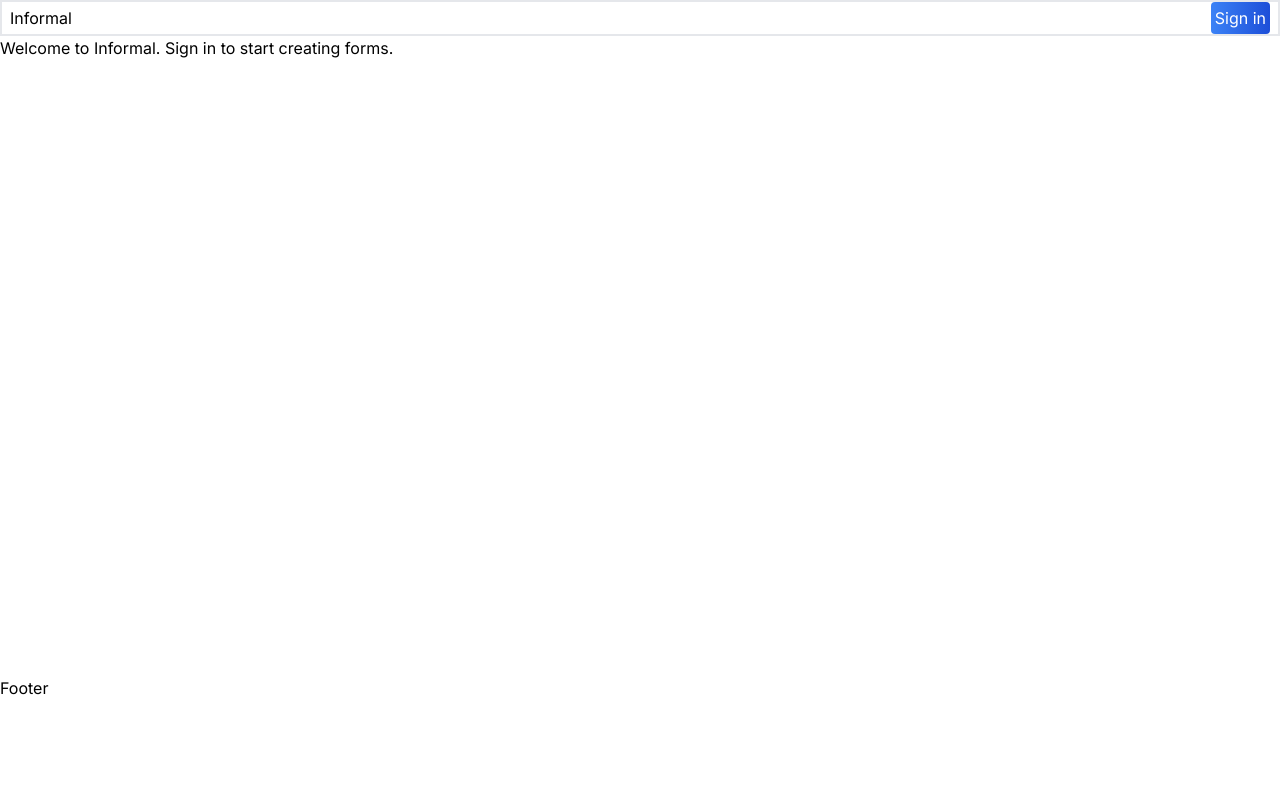
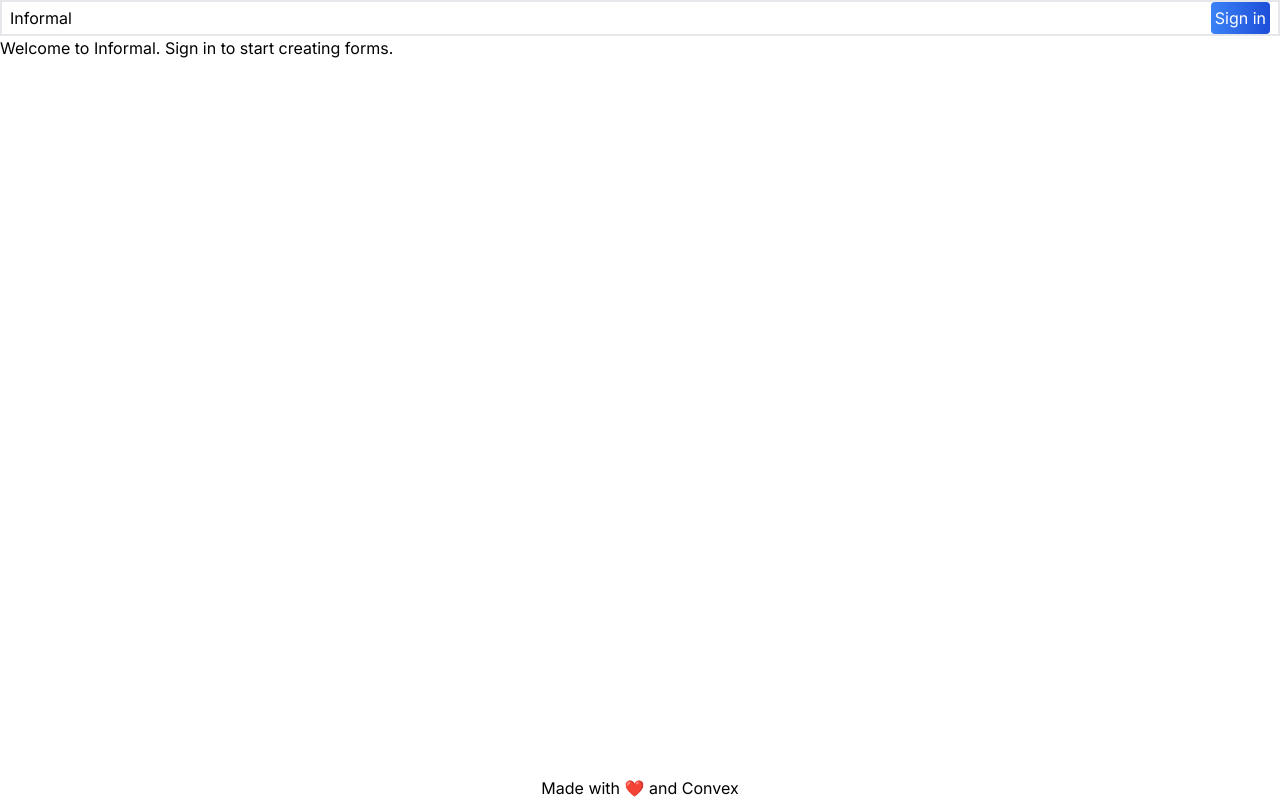
Before and after one commit to pashabitz/informal, a Next.js app: page / in a window 1280 px wide. Built offline with nearby package versions, Linux system fonts and the light colour scheme; no server answers.

Commit message:
Layout organization

```diff
--- /dev/null
+++ b/src/app/Header.tsx
@@ -0,0 +1,20 @@
+"use client";
+import { SignInButton, UserButton } from "@clerk/clerk-react";
+import { Authenticated, Unauthenticated, useQuery } from "convex/react";
+
+export default function Header() {
+
+  return (
+      <header className="border-2 border-blue flex justify-between items-center">
+        <h1 className="ml-2">Informal</h1>
+        <div className="inline-block mr-2">
+          <Unauthenticated>
+            <SignInButton/>
+          </Unauthenticated>
+          <Authenticated>
+            <UserButton />
+          </Authenticated>
+        </div>
+      </header>
+    );
+}
--- a/src/app/UserForms.tsx
+++ b/src/app/UserForms.tsx
@@ -15,7 +15,7 @@ export default function UserForms() {
         <tbody>
         {forms.map((form) => (
             <tr key={form._id}>
-                <td>{form._id}</td>
+                <td><a href={`/edit-form/${form._id}`}>{form._id}</a></td>
             </tr>
         ))}
         </tbody>
--- a/src/app/edit-form/[id].tsx
+++ /dev/null
@@ -1,8 +0,0 @@
-import { useRouter } from 'next/router'
-
-export default function Post() {
-  const router = useRouter()
-  const { id } = router.query
-
-  return <p>Form: {id}</p>
-}
--- /dev/null
+++ b/src/app/edit-form/[id]/page.tsx
@@ -0,0 +1,6 @@
+"use client";
+import { useRouter } from 'next/router'
+
+export default function Page({ params }: { params: { id: string } }) {
+  return <div>Form: {params.id}</div>
+}
--- a/src/app/globals.css
+++ b/src/app/globals.css
@@ -36,3 +36,7 @@ tr:nth-child(even) {
 tr:nth-child(odd) {
   @apply bg-white;
 }
+
+a {
+  @apply hover:underline;
+}
--- a/src/app/layout.tsx
+++ b/src/app/layout.tsx
@@ -1,8 +1,11 @@
 import type { Metadata } from "next";
 import { Inter } from "next/font/google";
 import ConvexClientProvider from "./ConvexClientProvider";
+import { ClerkProvider, useAuth } from "@clerk/clerk-react";
+import { ConvexProviderWithClerk } from "convex/react-clerk";
 
 import "./globals.css";
+import Header from "./Header";
 
 const inter = Inter({ subsets: ["latin"] });
 
@@ -19,9 +22,15 @@ export default function RootLayout({
   return (
     <html lang="en">
       <body className={inter.className}>
+        <div className="flex flex-col min-h-screen">
         <ConvexClientProvider>
+        <Header />
+        <main className="flex-grow">
         {children}
+        </main>
         </ConvexClientProvider>
+        <footer className="flex justify-center items-center">Made with ❤️ and&nbsp;<a href="https://convex.dev" target="_blank">Convex</a></footer>
+        </div>
         </body>
     </html>
   );
--- a/src/app/page.tsx
+++ b/src/app/page.tsx
@@ -5,28 +5,13 @@ import UserForms from "./UserForms";
 
 export default function Home() {
 
-  return (
-    <div>
-      <header className="border-2 border-blue flex justify-between items-center">
-        <h1 className="ml-2">Informal</h1>
-        <div className="inline-block mr-2">
-          <Unauthenticated>
-            <SignInButton/>
-          </Unauthenticated>
-          <Authenticated>
-            <UserButton />
-          </Authenticated>
-        </div>
-      </header>
-    <main className="min-h-[80vh]">
+  return ( <>
+
     <Unauthenticated>
         Welcome to Informal. Sign in to start creating forms.
       </Unauthenticated>
       <Authenticated>
       <UserForms />
       </Authenticated>
-    </main>
-    <footer>Footer</footer>
-    </div>
-  );
+  </>);
 }
```
